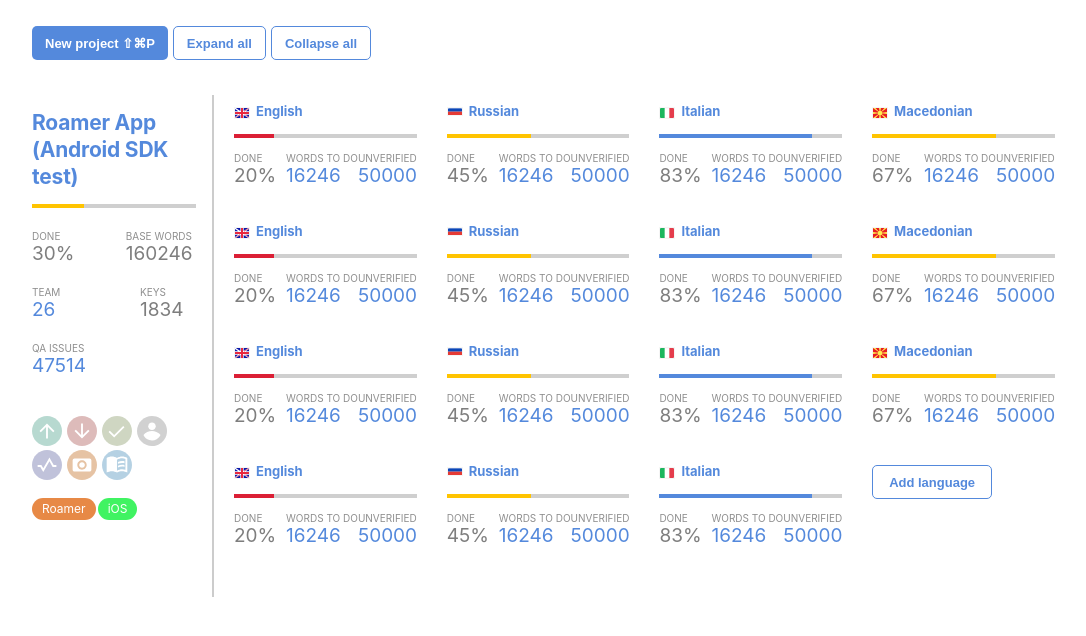
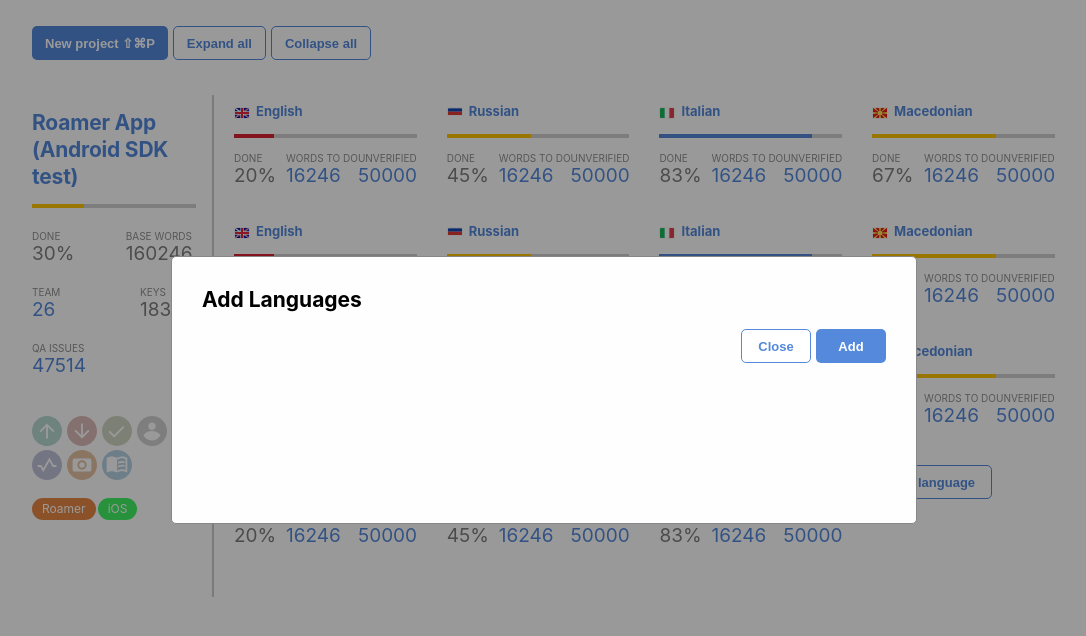
Before and after one commit to claudiacarvalhoc/roamer-app, a React (Create React App) app: page / in a window 1280 px wide. Both pictures are taken after a click on the button "Add language". Shown: the top 636 px of the page, without its empty margins (96-1182 px from the left). Built offline with nearby package versions, Linux system fonts and the light colour scheme.

Commit message:
add modal with title and buttons

```diff
--- /dev/null
+++ b/src/components/modal/index.tsx
@@ -0,0 +1,17 @@
+import { FC } from 'react';
+// import cn from 'classnames';
+import styles from './modal.module.css';
+
+export interface ModalProps {
+    children: JSX.Element,
+}
+
+const Modal: FC<ModalProps> = ({ children }) => (
+    <div className={styles.modal}>
+        <div className={styles.content}>
+            {children}
+        </div>
+    </div >
+);
+
+export default Modal;
--- /dev/null
+++ b/src/components/modal/modal.module.css
@@ -0,0 +1,56 @@
+/* .modal {
+    position: fixed;
+    top: 0;
+    left: 0;
+    width: 100vw;
+    height: 100%;
+    max-height: 100vh;
+    display: none;
+    z-index: 1;
+
+    &::before {
+        content: '';
+        position: fixed;
+        top: 0px;
+        right: 0px;
+        bottom: 0px;
+        left: 0px;
+        background-color: rgba(220,220,220,0.4);
+    }
+}
+
+.content {
+    position: relative;
+    min-width: 10rem;
+    max-width: 95%;
+    min-height: 10rem;
+    max-height: 95vh;
+    overflow: auto;
+    border-radius: 5px;
+    background-color: #FFFFFF;
+    -webkit-overflow-scrolling: touch;
+} */
+
+
+.modal {
+    display: block;
+    position: fixed;
+    z-index: 1;
+    left: 0;
+    top: 0;
+    width: 100%; /* Full width */
+    height: 100%; /* Full height */
+    overflow: auto; /* Enable scroll if needed */
+    background-color: rgb(0,0,0); /* Fallback color */
+    background-color: rgba(0,0,0,0.4); /* Black w/ opacity */
+}
+
+.content {
+    background-color: #fefefe;
+    margin: 20% auto;
+    padding: 30px;
+    border: 1px solid #888;
+    border-radius: 5px;
+    width: 684px;
+    height: 206px;
+}
--- a/src/components/project/index.tsx
+++ b/src/components/project/index.tsx
@@ -1,4 +1,4 @@
-import React, { FC } from 'react';
+import React, { FC, useState } from 'react';
 import { ProjectState } from '../../redux/appState';
 import Summary from '../summary';
 import cn from 'classnames';
@@ -9,6 +9,7 @@
 import { connect } from 'react-redux';
 import { isExpanded, projectTexts } from '../../redux/app/selectors';
 import Button from '../button';
+import Modal from '../modal';
 
 export interface ProjectOwnProps {
     className: string;
@@ -18,6 +19,9 @@
 export interface ProjectStateProps {
     isExpanded: boolean;
     addLanguageText: string;
+    modalTitleText: string;
+    closeButtonText: string;
+    addButtonText: string;
 }
 
 export interface ProjectDispatchProps {
@@ -25,9 +29,30 @@
 
 export type ProjectProps = ProjectOwnProps & ProjectStateProps & ProjectDispatchProps;
 
-const Project: FC<ProjectProps> = ({ className, isExpanded, addLanguageText, project }) => {
+const Project: FC<ProjectProps> = (props) => {
+    const {
+        className,
+        isExpanded,
+        addLanguageText,
+        modalTitleText,
+        closeButtonText,
+        addButtonText,
+        project
+    } = props;
     const { translationSections } = project;
     const isTranslationEmpty = translationSections.length === 0;
+    const [isModalVisible, setModalVisibility] = useState(false);
+
+    const handleOpenModal = (): void => {
+        setModalVisibility(true);
+    };
+    const handleCloseModal = (): void => {
+        setModalVisibility(false);
+    };
+    const handleAddLanguage = (): void => {
+        console.log('trigger event!!');
+    };
+
     return (
         <div className={cn(className, styles.container, {
             [styles.collapsed]: !isExpanded
@@ -38,19 +63,36 @@
                     <Divider className={styles.divider} />
                     <div className={styles.cards}>
                         {!isTranslationEmpty && translationSections.map(translation => <Card key={`translation_${translation.id}`} className={styles.card} translation={translation} />)}
-                        <Button className={styles.addcard} text={addLanguageText} type={'secondary'} onClick={() => console.log('add new language')} />
+                        <Button className={styles.addcard} text={addLanguageText} type={'secondary'} onClick={handleOpenModal} />
                     </div>
                 </>)
             }
+            {isModalVisible && (
+                <Modal>
+                    <>
+                        <h2 className={styles.modalTitle} >{modalTitleText}</h2>
+                        <div className={styles.modalButtons}>
+                            <Button className={styles.modalButton} text={closeButtonText} type={'secondary'} onClick={handleCloseModal} />
+                            <Button className={styles.modalButton} text={addButtonText} type={'primary'} onClick={handleAddLanguage} />
+                        </div>
+                    </>
+                </Modal>
+            )}
         </div >
     );
 };
 
 
-const mapStateToProps = (state: RootState): ProjectStateProps => ({
-    addLanguageText: projectTexts(state).addLanguageText,
-    isExpanded: isExpanded(state),
-});
+const mapStateToProps = (state: RootState): ProjectStateProps => {
+    const texts = projectTexts(state);
+    return {
+        addLanguageText: texts.addLanguageText,
+        isExpanded: isExpanded(state),
+        closeButtonText: texts.closeButtonText,
+        addButtonText: texts.addButtonText,
+        modalTitleText: texts.modalTitleText,
+    }
+};
 
 export default connect<ProjectStateProps>(
     mapStateToProps,
--- a/src/components/project/project.module.css
+++ b/src/components/project/project.module.css
@@ -27,9 +27,18 @@
     width: 120px;
 }
 
-/* Inserting this collapsed row between two flex items will make
- * the flex item that comes after it break to a new row */
- .break {
-    flex-basis: 100%;
-    height: 0;
-  }
+.modalTitle {
+    font-size: 21px;
+    line-height: 25px;
+    margin-top: 0px;
+}
+
+.modalButtons {
+    display: flex;
+    justify-content: flex-end;
+}
+
+.modalButton {
+    width: 70px;
+    margin-left: 5px;
+}
--- a/src/redux/appState.ts
+++ b/src/redux/appState.ts
@@ -22,6 +22,9 @@
     wordsToDoText: string;
     unverifiedText: string;
     addLanguageText: string;
+    modalTitleText: string;
+    closeButtonText: string;
+    addButtonText: string;
 }
 
 export interface TranslationState {
--- a/src/redux/initialState.ts
+++ b/src/redux/initialState.ts
@@ -15,6 +15,9 @@
     wordsToDoText: 'WORDS TO DO',
     unverifiedText: 'UNVERIFIED',
     addLanguageText: 'Add language',
+    modalTitleText: 'Add Languages',
+    closeButtonText: 'Close',
+    addButtonText: 'Add',
 };
 
 export const projectInitialState: ProjectState = {
```
Also changed, not shown: 1 other file (tests, documents, lock files or other folders).
